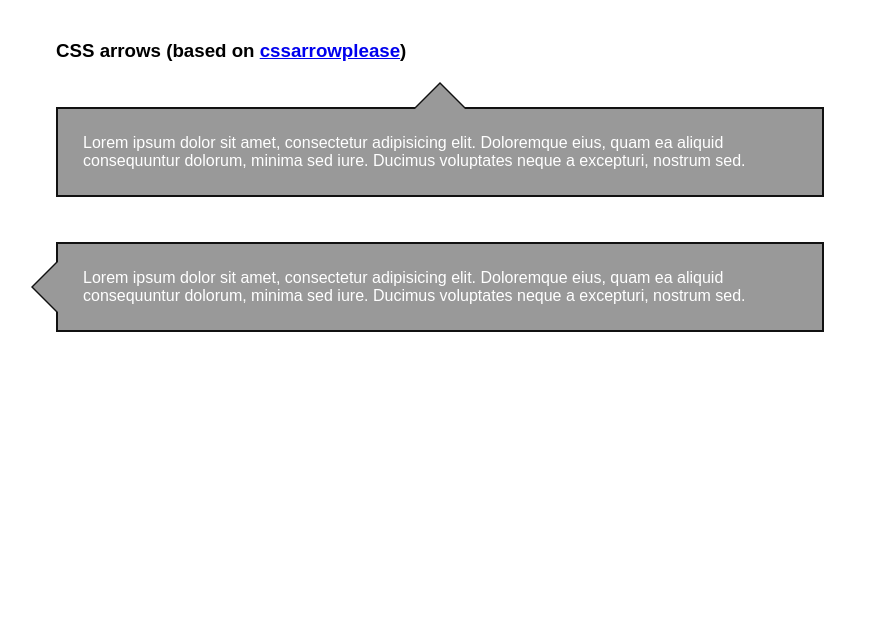
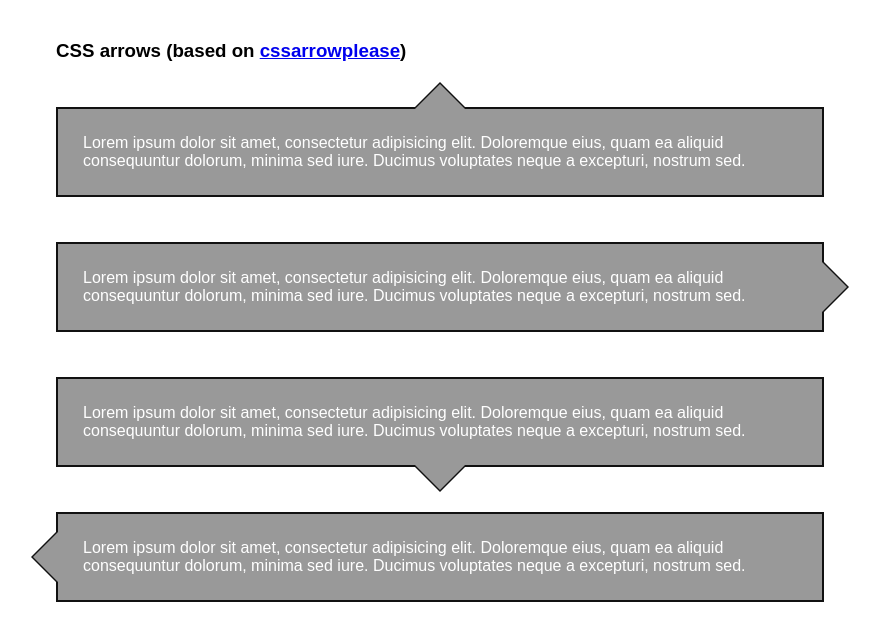
Before and after one commit to junedchhipa/sass-mixins, a website: page demo/index.html in a window 1280 px wide. Shown: the whole page, without its empty margins (200-1079 px from the left). Drawn offline with Linux system fonts and the light colour scheme.

Commit message:
images added

```diff
--- a/demo/index.html
+++ b/demo/index.html
@@ -22,12 +22,12 @@
 		<div class="arrow-box arrow-box-top">
 			Lorem ipsum dolor sit amet, consectetur adipisicing elit. Doloremque eius, quam ea aliquid consequuntur dolorum, minima sed iure. Ducimus voluptates neque a excepturi, nostrum sed.
 		</div>
-		<!-- <div class="arrow-box arrow-box-right">
+		<div class="arrow-box arrow-box-right">
 			Lorem ipsum dolor sit amet, consectetur adipisicing elit. Doloremque eius, quam ea aliquid consequuntur dolorum, minima sed iure. Ducimus voluptates neque a excepturi, nostrum sed.
 		</div>
 		<div class="arrow-box arrow-box-bottom">
 			Lorem ipsum dolor sit amet, consectetur adipisicing elit. Doloremque eius, quam ea aliquid consequuntur dolorum, minima sed iure. Ducimus voluptates neque a excepturi, nostrum sed.
-		</div> -->
+		</div>
 		<div class="arrow-box arrow-box-left">
 			Lorem ipsum dolor sit amet, consectetur adipisicing elit. Doloremque eius, quam ea aliquid consequuntur dolorum, minima sed iure. Ducimus voluptates neque a excepturi, nostrum sed.
 		</div>
```
Also changed, not shown: README.md.
